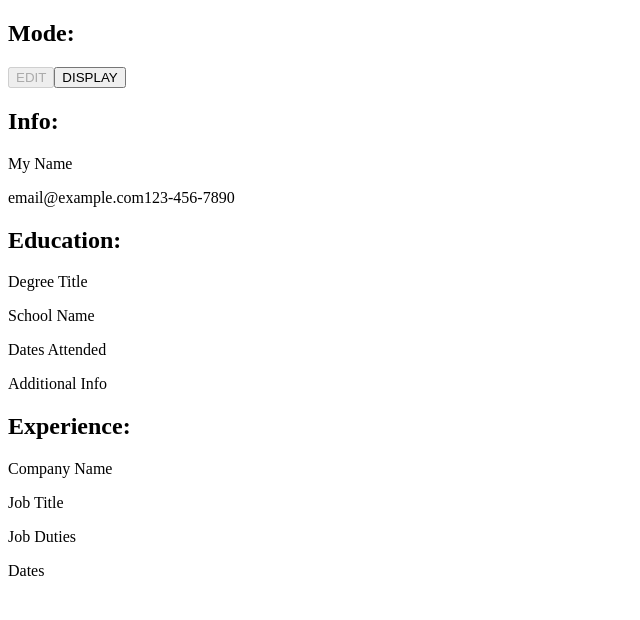
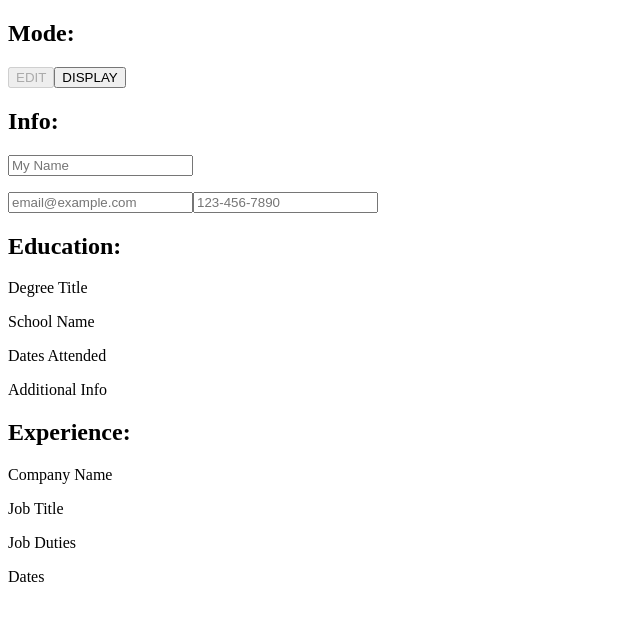
Before and after one commit to MongrelArchitect/cv-project, a React (Create React App) app: page / in a window 1280 px wide. Shown: the top 620 px of the page, without its empty margins (0-640 px from the left). Built offline with nearby package versions, Linux system fonts and the light colour scheme.

Commit message:
Switch between editing and displaying general info

```diff
--- a/src/components/Info.js
+++ b/src/components/Info.js
@@ -1,16 +1,41 @@
 import React from 'react';
 
 export default class Info extends React.Component {
+  constructor() {
+    super();
+
+    this.state = {
+      name: 'My Name',
+      email: 'email@example.com',
+      phone: '123-456-7890',
+    };
+  }
+
   render() {
+    const { mode } = this.props;
+    const { name, email, phone } = this.state;
+
     return (
       <div>
         <h2>Info:</h2>
         <p>
-          <span>My Name</span>
+          {mode === 'edit' ? (
+            <input type="text" placeholder={name} />
+          ) : (
+            <span>{name}</span>
+          )}
         </p>
         <p>
-          <span>email@example.com</span>
-          <span>123-456-7890</span>
+          {mode === 'edit' ? (
+            <input type="email" placeholder={email} />
+          ) : (
+            <span>{email}</span>
+          )}
+          {mode === 'edit' ? (
+            <input type="tel" placeholder={phone} />
+          ) : (
+            <span>{phone}</span>
+          )}
         </p>
       </div>
     );
```
